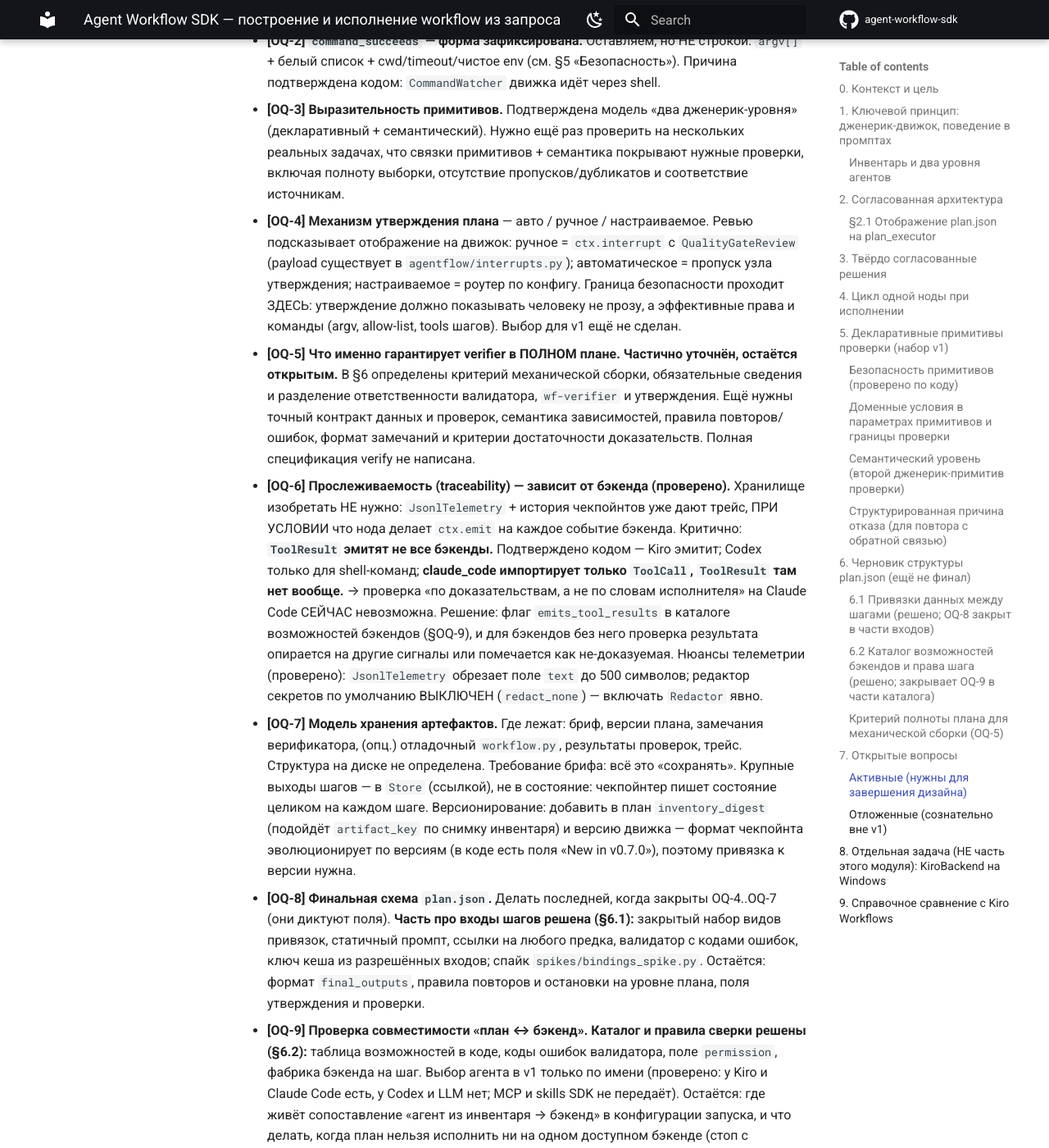
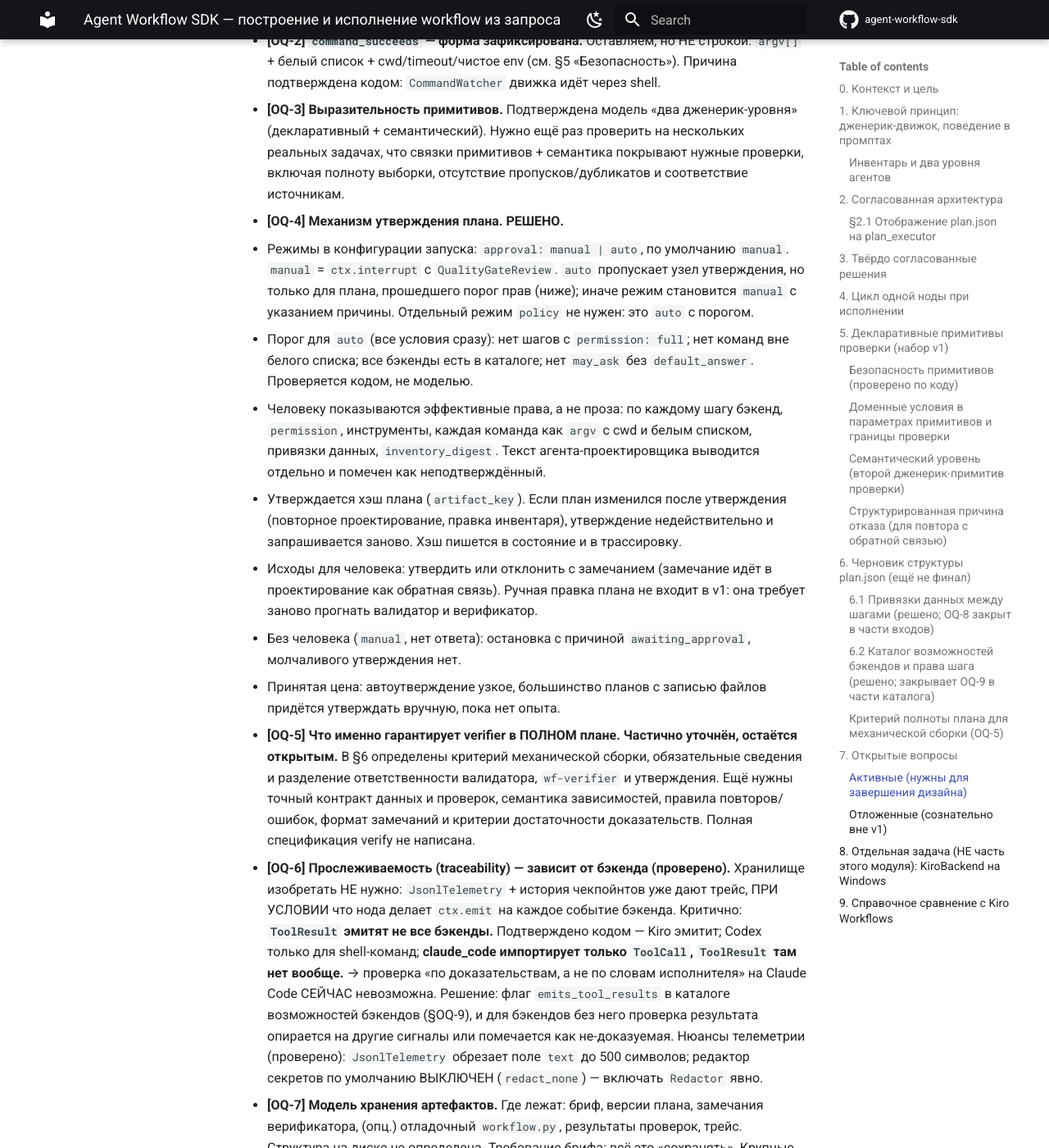
Before and after one commit to dankosorkin/agent-workflow-sdk, an MkDocs documentation site: the page built from docs/workflow-from-request-design-notes.md, in a window 1280 px wide and 1400 px high, scrolled down 18333 px. Shown: the whole window at 82% size. Built offline with MkDocs 1.6.1 and Material for MkDocs 9.7.7, drawn with Linux system fonts in a browser that asks for light colours; comment, search, counter and statistics services are not loaded.

Commit message:
docs: resolve OQ-4 (plan approval)
Co-Authored-By: Claude Sonnet 5.5 <noreply@anthropic.com>

```diff
--- a/docs/workflow-from-request-design-notes.md
+++ b/docs/workflow-from-request-design-notes.md
@@ -713,13 +713,29 @@ workspace, по 6 сбросов с `delete_previous=True` и ходом каж
   задачах, что связки примитивов + семантика покрывают нужные проверки, включая
   полноту выборки, отсутствие пропусков/дубликатов и соответствие источникам.
 
-- **[OQ-4] Механизм утверждения плана** — авто / ручное / настраиваемое.
-  Ревью подсказывает отображение на движок: ручное = `ctx.interrupt` с
-  `QualityGateReview` (payload существует в `agentflow/interrupts.py`);
-  автоматическое = пропуск узла утверждения; настраиваемое = роутер по конфигу.
-  Граница безопасности проходит ЗДЕСЬ: утверждение должно показывать человеку
-  не прозу, а эффективные права и команды (argv, allow-list, tools шагов).
-  Выбор для v1 ещё не сделан.
+- **[OQ-4] Механизм утверждения плана. РЕШЕНО.**
+  - Режимы в конфигурации запуска: `approval: manual | auto`, по умолчанию `manual`.
+    `manual` = `ctx.interrupt` с `QualityGateReview`. `auto` пропускает узел
+    утверждения, но только для плана, прошедшего порог прав (ниже); иначе режим
+    становится `manual` с указанием причины. Отдельный режим `policy` не нужен: это
+    `auto` с порогом.
+  - Порог для `auto` (все условия сразу): нет шагов с `permission: full`; нет команд
+    вне белого списка; все бэкенды есть в каталоге; нет `may_ask` без
+    `default_answer`. Проверяется кодом, не моделью.
+  - Человеку показываются эффективные права, а не проза: по каждому шагу бэкенд,
+    `permission`, инструменты, каждая команда как `argv` с cwd и белым списком,
+    привязки данных, `inventory_digest`. Текст агента-проектировщика выводится
+    отдельно и помечен как неподтверждённый.
+  - Утверждается хэш плана (`artifact_key`). Если план изменился после утверждения
+    (повторное проектирование, правка инвентаря), утверждение недействительно и
+    запрашивается заново. Хэш пишется в состояние и в трассировку.
+  - Исходы для человека: утвердить или отклонить с замечанием (замечание идёт в
+    проектирование как обратная связь). Ручная правка плана не входит в v1: она
+    требует заново прогнать валидатор и верификатор.
+  - Без человека (`manual`, нет ответа): остановка с причиной `awaiting_approval`,
+    молчаливого утверждения нет.
+  - Принятая цена: автоутверждение узкое, большинство планов с записью файлов
+    придётся утверждать вручную, пока нет опыта.
 
 - **[OQ-5] Что именно гарантирует verifier в ПОЛНОМ плане.**
   **Частично уточнён, остаётся открытым.** В §6 определены критерий механической
```
